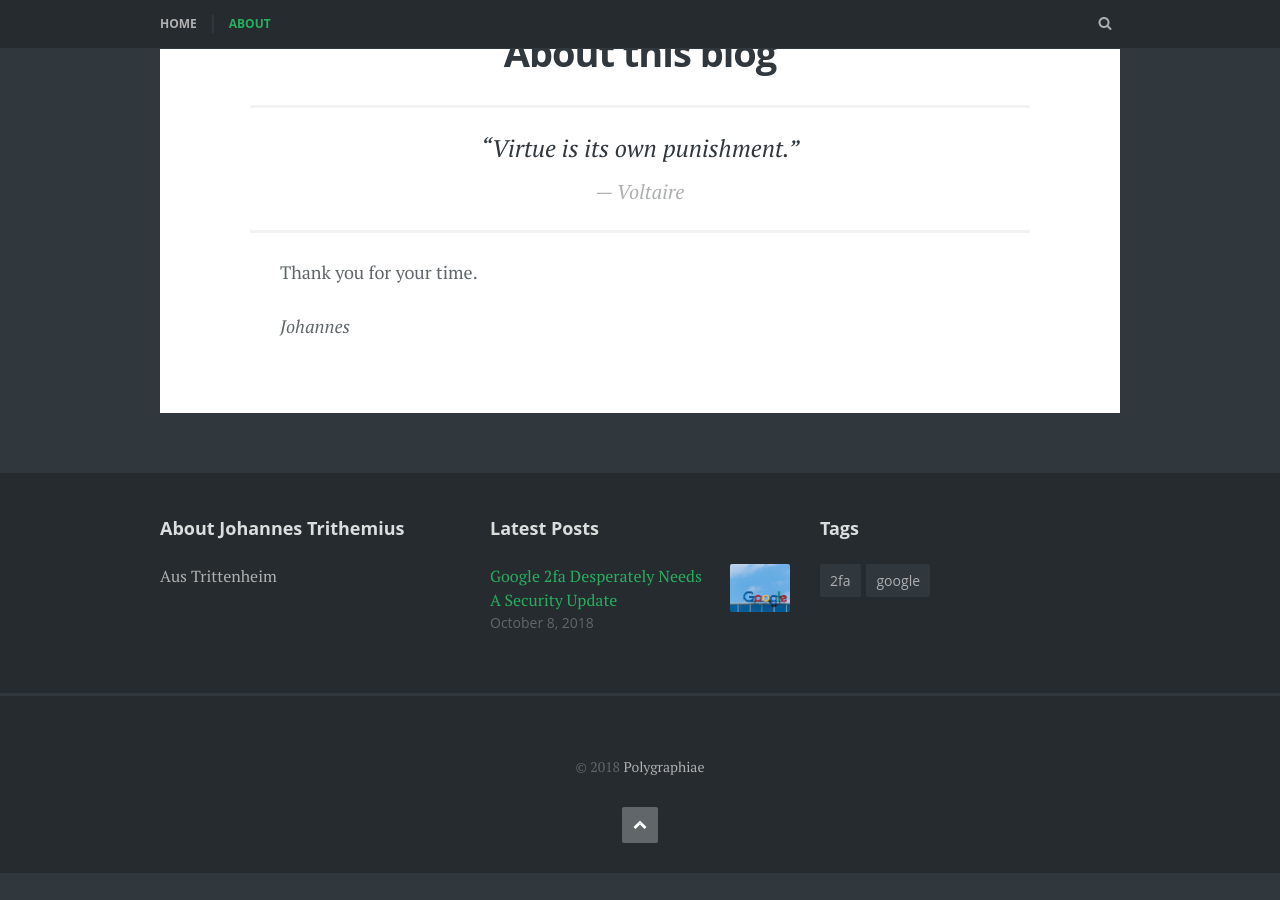
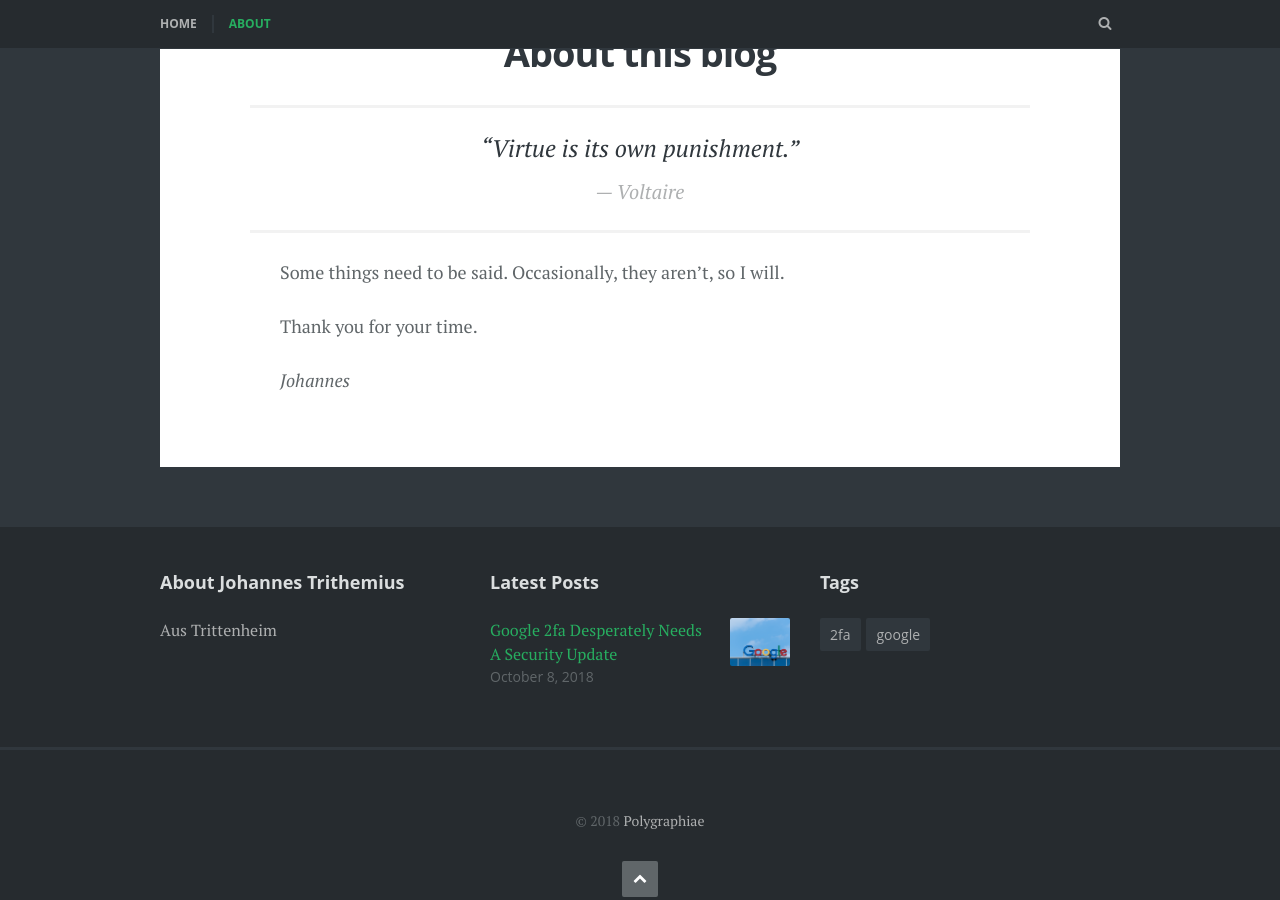
Before and after one commit to polygraphiae/blog, a Jekyll site: the page built from about.md, in a window 1280 px wide and 900 px high, scrolled down 1425 px. Built offline with Jekyll 4.4.1, drawn with Linux system fonts in a browser that asks for light colours; some web fonts are replaced; before the commit the page ends 2298 px from its top, so only the background shows below that.

Commit message:
update about page

```diff
--- a/about.md
+++ b/about.md
@@ -6,6 +6,8 @@ featured_image: authorimage.jpg
 
 > “Virtue is its own punishment.” <cite>— Voltaire</cite>
 
+Some things need to be said.  Occasionally, they aren't, so I will.
+
 Thank you for your time.
 
 *Johannes*
```
